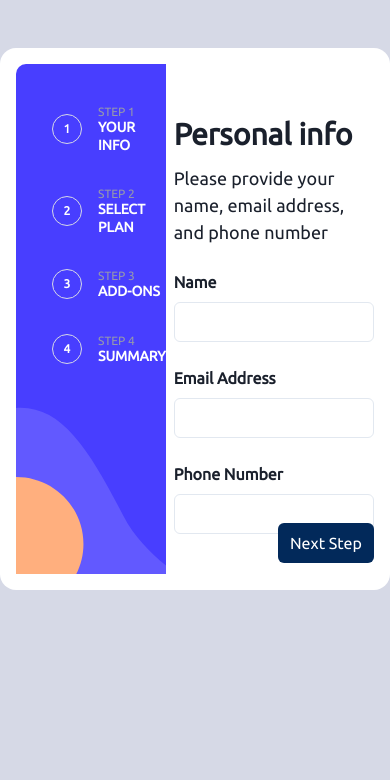
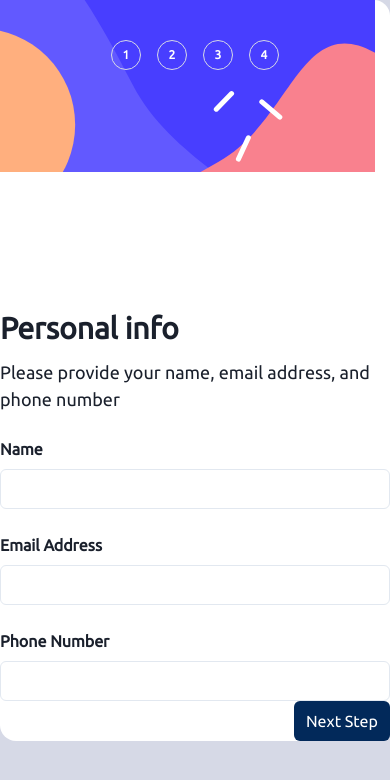
Before and after one commit to builtbyjosh/multi-step-form, a React (Create React App) app: page / in a window 390 px wide. Shown: the top 780 px of the page. Built offline with nearby package versions, Linux system fonts and the light colour scheme.

Commit message:
adjust for mobile view

```diff
--- a/src/App.js
+++ b/src/App.js
@@ -7,12 +7,12 @@ function App() {
   return (
     <Box h={'100vh'}>
       <Stack
-        direction={'row'}
-        p={4}
+        direction={{ base: 'column', md: 'row' }}
+        p={{ base: 0, md: 4 }}
         display={'flex'}
         maxW={'950px'}
         mx={'auto'}
-        mt={12}
+        mt={{ base: 0, md: 12 }}
         bgColor={'alabaster'}
         h={'fit-content'}
         borderRadius={'2xl'}
--- a/src/components/FormContainer.js
+++ b/src/components/FormContainer.js
@@ -1,9 +1,9 @@
 import { Box, Button, Stack } from '@chakra-ui/react';
 import { useState } from 'react';
+import { useForm } from 'react-hook-form';
 import PersonalInfoForm from './PersonalInfoForm';
 import PlanSelectForm from './PlanSelectForm';
 import AddOns from './AddOns';
-import { useForm } from 'react-hook-form';
 import FinishingUp from './FinishingUp';
 import ThankYou from './ThankYou';
 
--- a/src/components/Sidebar.js
+++ b/src/components/Sidebar.js
@@ -5,7 +5,7 @@ import {
   Stack,
   Text,
   Circle,
-  Container,
+  Flex,
 } from '@chakra-ui/react';
 import { useState } from 'react';
 import bgImage from '../images/bg-sidebar-desktop.svg';
@@ -17,35 +17,60 @@ const Sidebar = () => {
     setActiveIndex(index);
   };
   return (
-    <Box bgImage={bgImage} maxWidth="274px" w={'100%'} aspectRatio={'274/568'}>
-      <Box pt={10} ml={5}>
-        <UnorderedList spacing={8} styleType={'none'} textAlign={'left'}>
+    <Box
+      bgImage={{ base: bgImageMobile, md: bgImage }}
+      bgSize={'auto'}
+      maxWidth={{ base: null, md: '274px' }}
+      w={'100%'}
+      bgRepeat={'no-repeat'}
+      objectFit={{ base: 'fill', md: null }}
+      aspectRatio={{ base: null, md: '274/568' }}
+      p={5}
+      h={{ base: '250px', md: null }}
+    >
+      <Stack pt={{ base: 5, md: 10 }} ml={{ base: 0, md: 5 }}>
+        <Flex
+          as={UnorderedList}
+          direction={{ base: 'row', md: 'column' }}
+          spacing={{ base: 0, md: 8 }}
+          styleType={'none'}
+          textAlign={'left'}
+          mx={{ base: 'auto', md: null }}
+        >
+          <Box mr={{ base: 4, md: 0 }}>
             <SidebarItem
               step={1}
               text={'YOUR INFO'}
               activeIndex={activeIndex}
               handleActiveItem={handleActiveItem}
             />
+          </Box>
+          <Box mr={{ base: 4, md: 0 }}>
             <SidebarItem
               step={2}
               text={'SELECT PLAN'}
               activeIndex={activeIndex}
               handleActiveItem={handleActiveItem}
             />
+          </Box>
+          <Box mr={{ base: 4, md: 0 }}>
             <SidebarItem
               step={3}
               text={'ADD-ONS'}
               activeIndex={activeIndex}
               handleActiveItem={handleActiveItem}
             />
+          </Box>
+          {/* <Box mr={{ base: 4, md: 0 }}> */}
           <SidebarItem
             step={4}
             text={'SUMMARY'}
             activeIndex={activeIndex}
             handleActiveItem={handleActiveItem}
           />
-        </UnorderedList>
-      </Box>
+          {/* </Box> */}
+        </Flex>
+      </Stack>
     </Box>
   );
 };
@@ -73,12 +98,14 @@ const SidebarItem = ({ step, text, activeIndex, handleActiveItem }) => {
             {step}
           </Text>
         </Circle>
+
         <Stack
           direction={'column'}
           spacing={0}
           ml={2}
           justify={'center'}
           lineHeight={'shorter'}
+          hidden={{ base: true, md: false }}
         >
           <Text fontSize={'xs'} color={'cool-gray'}>
             STEP {step}
```
Lines whose indentation alone changed are shown as unchanged.
